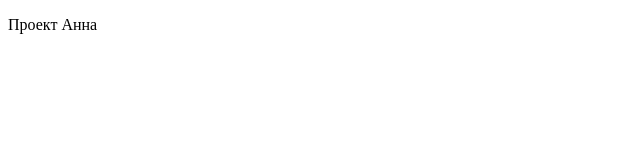
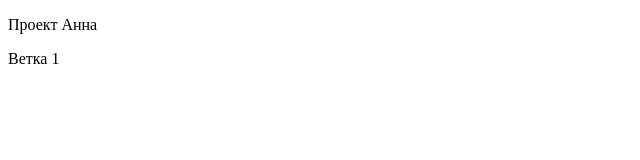
Before and after one commit to WebHeroSchool/ProjectAnna, a plain HTML site: page index.html in a window 1280 px wide. Shown: the full height of the page, 0-640 px from the left. Drawn offline with Linux system fonts and the light colour scheme.

Commit message:
Ветка 1 в html-разметку

```diff
--- a/index.html
+++ b/index.html
@@ -6,5 +6,6 @@
 </head>
 <body>
   <p>Проект Анна</p>
+  <p>Ветка 1</p>
 </body>
 </html>
```
